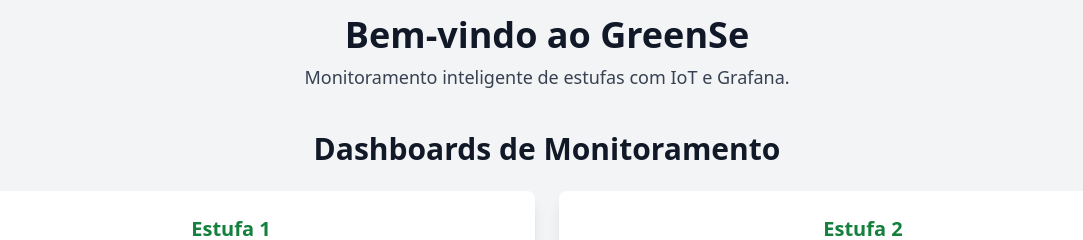
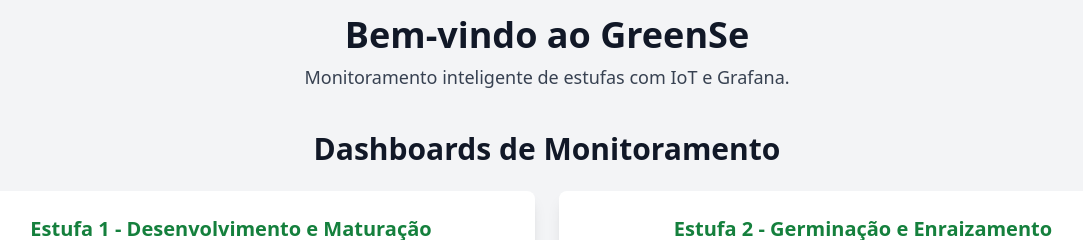
Before and after one commit to marcelinoandrade/greense, a Flask app: template server/N01_RASP4_LAB/templates/index.html in a window 1280 px wide. Shown: the part 117-357 px from the top of the page, without its empty margins (93-1176 px from the left). Run offline with Flask 3, Linux system fonts and the light colour scheme; the template is opened without the code that fills it, so the values that code supplies are empty; some libraries are stand-ins or nearby versions.

Commit message:
Atualizações

```diff
--- a/server/N01_RASP4_LAB/templates/index.html
+++ b/server/N01_RASP4_LAB/templates/index.html
@@ -42,13 +42,13 @@
             <h2 class="text-3xl font-bold mb-6 text-center">Dashboards de Monitoramento</h2>
             <div class="grid grid-cols-1 md:grid-cols-2 gap-6">
                 <div class="bg-white shadow-lg p-6 rounded-lg text-center">
-                    <h3 class="text-xl font-semibold text-green-700">Estufa 1</h3>
+                    <h3 class="text-xl font-semibold text-green-700">Estufa 1 - Desenvolvimento e Maturação</h3>
                     <iframe src="https://grafana.greense.com.br/d/deefsj9h9fqbkf/estufa-01?orgId=1&from=now-5m&to=now&timezone=browser&kiosk
 " width="100%" height="400px" frameborder="0" class="rounded"></iframe>
                     <p class="mt-2"><a href="estufa_01.html" target="_blank" class="text-blue-600 hover:underline">Acesse o Dashboard da Estufa 1</a></p>
                 </div>
                 <div class="bg-white shadow-lg p-6 rounded-lg text-center">
-                    <h3 class="text-xl font-semibold text-green-700">Estufa 2</h3>
+                    <h3 class="text-xl font-semibold text-green-700">Estufa 2 - Germinação e Enraizamento</h3>
                     <iframe src="https://grafana.greense.com.br/d/eeewwlpiitvr4a/estufa-02?orgId=1&from=now-5m&to=now&timezone=browser&kiosk
 " width="100%" height="400px" frameborder="0" class="rounded"></iframe>
                     <p class="mt-2"><a href="estufa_02.html" target="_blank" class="text-blue-600 hover:underline">Acesse o Dashboard da Estufa 2</a></p>
```
